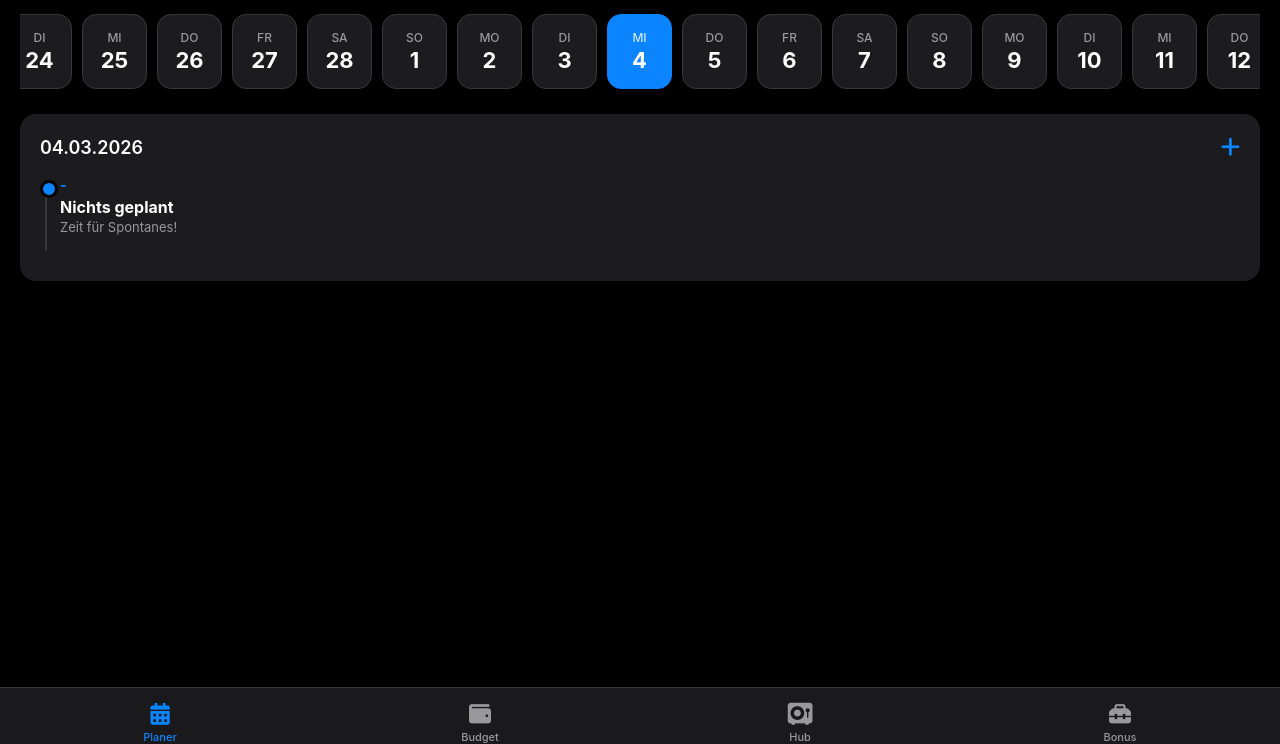
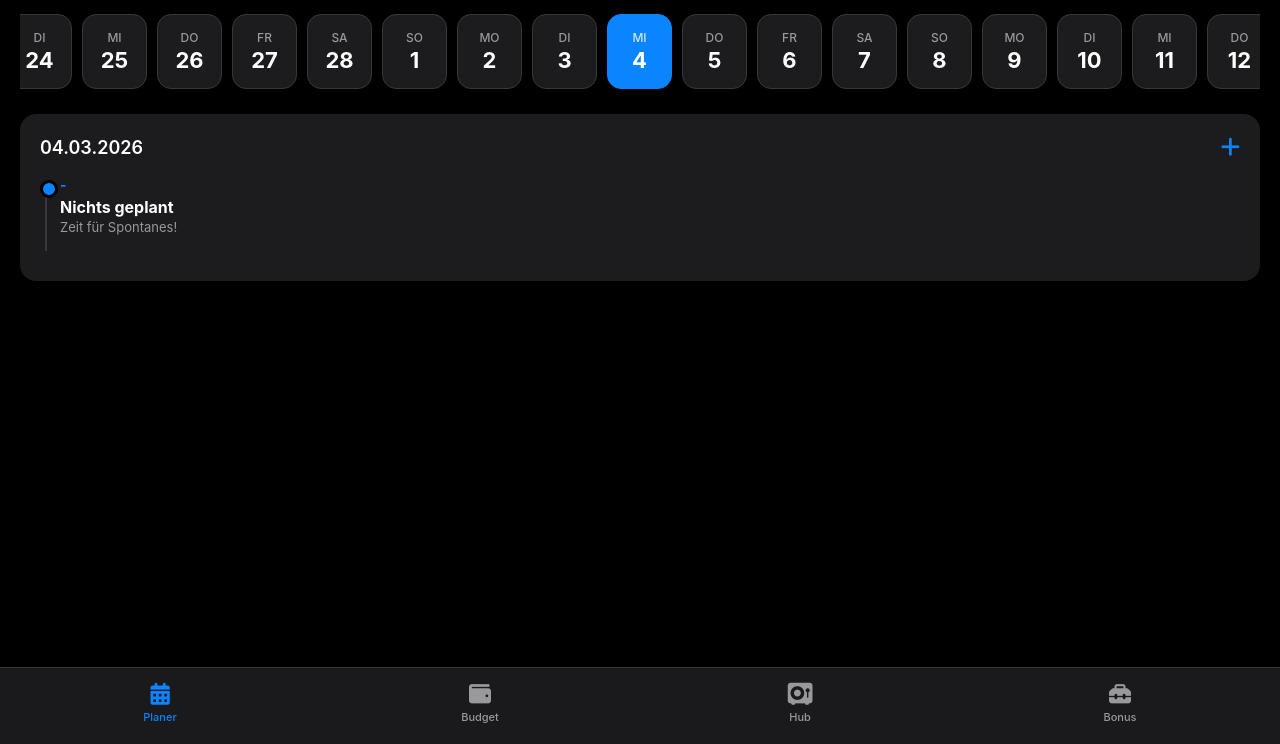
Before and after one commit to donElias2003/Japan-Travel-App, a plain HTML site: page index.html in a window 1280 px wide. Shown: the part 56-800 px from the top of the page. Drawn offline with Linux system fonts and the light colour scheme; no server answers.

Commit message:
Update style.css

```diff
--- a/style.css
+++ b/style.css
@@ -12,7 +12,6 @@
 
 * { box-sizing: border-box; margin: 0; padding: 0; font-family: -apple-system, BlinkMacSystemFont, sans-serif; -webkit-tap-highlight-color: transparent; transition: background-color 0.3s, color 0.3s; }
 
-/* NEU: Fixiert die App auf dem echten Handybildschirm */
 html, body {
   background-color: var(--bg-color);
   width: 100%;
@@ -21,7 +20,6 @@ html, body {
   position: fixed;
 }
 
-/* NEU: Fake-iPhone-Rahmen entfernt (volle Breite & Höhe) */
 .app-container {
   width: 100%;
   height: 100%;
@@ -33,15 +31,15 @@ html, body {
   overflow: hidden;
 }
 
-/* NEU: Passt sich automatisch an die Notch / Dynamic Island an */
 .app-header { padding: env(safe-area-inset-top, 50px) 20px 15px 20px; border-bottom: 1px solid var(--border-color); background-color: var(--bg-color); z-index: 10; }
 .header-top { display: flex; justify-content: space-between; align-items: center; }
 h1 { font-size: 28px; font-weight: 700; letter-spacing: -0.5px; }
 .icon-btn { background: none; border: none; color: var(--text-main); font-size: 22px; cursor: pointer; }
 .text-accent { color: var(--accent); }
 
-/* Nur dieser Bereich darf noch scrollen */
-.app-content { flex: 1; overflow-y: auto; padding: 20px; padding-bottom: 100px; -webkit-overflow-scrolling: touch; }
+/* HIER IST DAS UPDATE FÜR DEN INHALT */
+.app-content { flex: 1; overflow-y: auto; padding: 20px; padding-bottom: calc(100px + env(safe-area-inset-bottom)); -webkit-overflow-scrolling: touch; }
+
 .tab-section { display: none; animation: fadeIn 0.2s ease-in-out; }
 .tab-section.active { display: block; }
 @keyframes fadeIn { from { opacity: 0; transform: translateY(5px); } to { opacity: 1; transform: translateY(0); } }
@@ -134,8 +132,21 @@ textarea.form-input { min-height: 80px; resize: none; }
 .speak-jp { font-size: 24px; font-weight: 700; margin-bottom: 5px; font-family: "Hiragino Kaku Gothic ProN", sans-serif; color: var(--accent); }
 .speak-card .del-btn-small { position: absolute; top: 10px; right: 10px; }
 
-/* NEU: Passt sich automatisch an den Home-Balken unten an */
-.bottom-nav { position: absolute; bottom: 0; width: 100%; background-color: rgba(28, 28, 30, 0.95); backdrop-filter: blur(10px); border-top: 1px solid var(--border-color); display: flex; justify-content: space-around; padding: 15px 0 env(safe-area-inset-bottom, 35px) 0; z-index: 10; }
+/* HIER IST DAS UPDATE FÜR DIE MENÜLEISTE */
+.bottom-nav {
+  position: absolute;
+  bottom: 0;
+  width: 100%;
+  background-color: rgba(28, 28, 30, 0.95);
+  backdrop-filter: blur(10px);
+  border-top: 1px solid var(--border-color);
+  display: flex;
+  justify-content: space-around;
+  padding-top: 15px;
+  padding-bottom: calc(20px + env(safe-area-inset-bottom));
+  z-index: 10;
+}
+
 .app-container:not(.dark-mode) .bottom-nav { background-color: rgba(255, 255, 255, 0.95); }
 .nav-item { background: none; border: none; color: var(--text-muted); display: flex; flex-direction: column; align-items: center; gap: 5px; font-size: 11px; font-weight: 500; cursor: pointer; flex: 1; }
 .nav-item i { font-size: 22px; }
```
